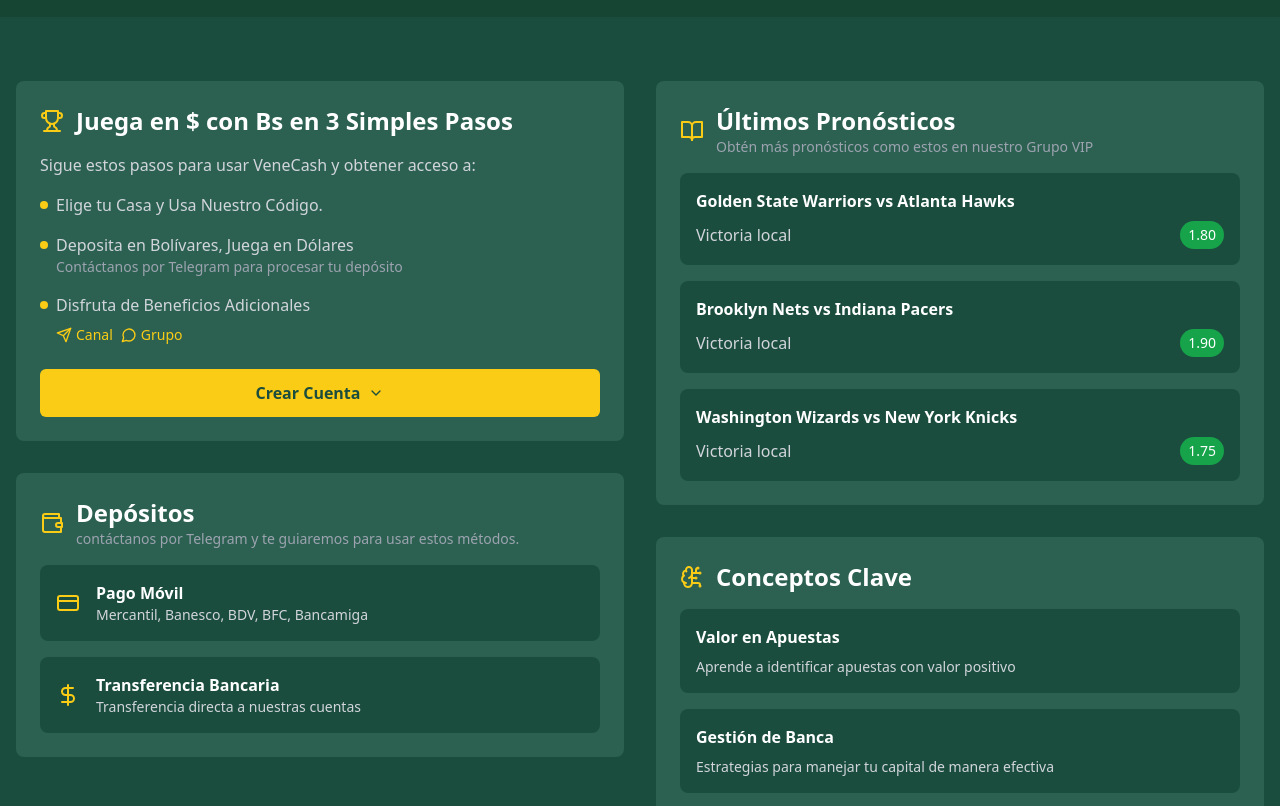
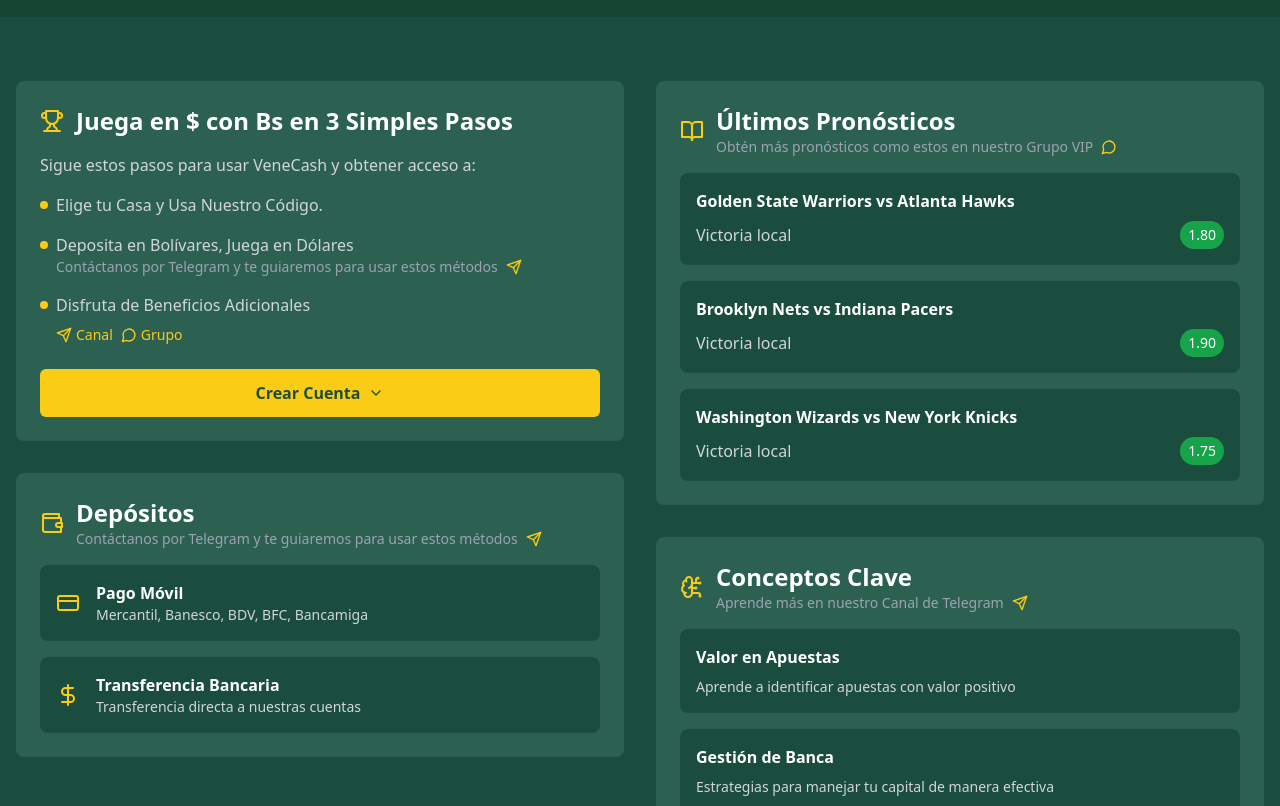
Before and after one commit to frank1411/VeneCash, a React (Vite) app: page / in a window 1280 px wide. Shown: the part 460-1266 px from the top of the page. Built offline with nearby package versions, Linux system fonts and the light colour scheme.

Commit message:
Update Telegram icons and text styling

```diff
--- a/src/App.tsx
+++ b/src/App.tsx
@@ -229,7 +229,7 @@ function App() {
               className="bg-green-600 text-white px-8 py-3 rounded-lg font-bold text-lg hover:bg-green-500 flex items-center justify-center gap-2"
             >
               <MessageCircle className="w-5 h-5" />
-              Asesoría Personalizada
+              Asesoría Personal
             </a>
           </div>
         </div>
@@ -259,7 +259,17 @@ function App() {
                   <div className="w-2 h-2 bg-yellow-400 rounded-full mt-2"></div>
                   <div>
                     <span>Deposita en Bolívares, Juega en Dólares</span>
-                    <span className="block text-sm text-gray-400">Contáctanos por Telegram para procesar tu depósito</span>
+                    <div className="flex items-center gap-2">
+                      <span className="text-sm text-gray-400">Contáctanos por Telegram y te guiaremos para usar estos métodos</span>
+                      <a
+                        href="https://t.me/franketero"
+                        target="_blank"
+                        rel="noopener noreferrer"
+                        className="text-yellow-400 hover:text-yellow-300"
+                      >
+                        <Send className="w-4 h-4" />
+                      </a>
+                    </div>
                   </div>
                 </li>
                 <li className="flex items-start gap-2">
@@ -306,7 +316,17 @@ function App() {
                 <Wallet className="text-yellow-400 w-6 h-6" />
                 <div>
                   <h2 className="text-2xl text-white font-bold">Depósitos</h2>
-                  <p className="text-sm text-gray-400">contáctanos por Telegram y te guiaremos para usar estos métodos.</p>
+                  <div className="flex items-center gap-2">
+                    <span className="text-sm text-gray-400">Contáctanos por Telegram y te guiaremos para usar estos métodos</span>
+                    <a
+                      href="https://t.me/franketero"
+                      target="_blank"
+                      rel="noopener noreferrer"
+                      className="text-yellow-400 hover:text-yellow-300"
+                    >
+                      <Send className="w-4 h-4" />
+                    </a>
+                  </div>
                 </div>
               </div>
               <div className="grid gap-4">
@@ -331,7 +351,17 @@ function App() {
                 <BookOpen className="text-yellow-400 w-6 h-6" />
                 <div>
                   <h2 className="text-2xl text-white font-bold">Últimos Pronósticos</h2>
-                  <p className="text-sm text-gray-400">Obtén más pronósticos como estos en nuestro Grupo VIP</p>
+                  <div className="flex items-center gap-2">
+                    <span className="text-sm text-gray-400">Obtén más pronósticos como estos en nuestro Grupo VIP</span>
+                    <a
+                      href="https://t.me/+Qihb06lnKeJkMGMx"
+                      target="_blank"
+                      rel="noopener noreferrer"
+                      className="text-yellow-400 hover:text-yellow-300"
+                    >
+                      <MessageCircle className="w-4 h-4" />
+                    </a>
+                  </div>
                 </div>
               </div>
               <div className="space-y-4">
@@ -349,7 +379,20 @@ function App() {
             <div className="bg-[#2c6152] p-6 rounded-lg">
               <div className="flex items-center gap-3 mb-4">
                 <BrainCircuit className="text-yellow-400 w-6 h-6" />
-                <h2 className="text-2xl text-white font-bold">Conceptos Clave</h2>
+                <div>
+                  <h2 className="text-2xl text-white font-bold">Conceptos Clave</h2>
+                  <div className="flex items-center gap-2">
+                    <span className="text-sm text-gray-400">Aprende más en nuestro Canal de Telegram</span>
+                    <a
+                      href="https://t.me/BetWinnerVzla"
+                      target="_blank"
+                      rel="noopener noreferrer"
+                      className="text-yellow-400 hover:text-yellow-300"
+                    >
+                      <Send className="w-4 h-4" />
+                    </a>
+                  </div>
+                </div>
               </div>
               <div className="space-y-4">
                 {concepts.map((concept, index) => (
```
